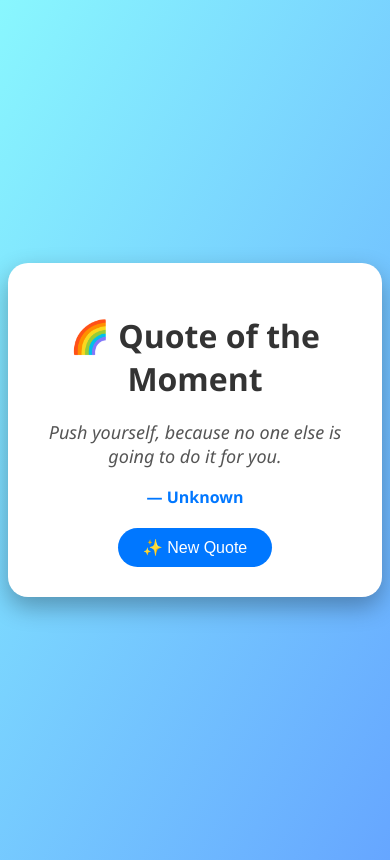
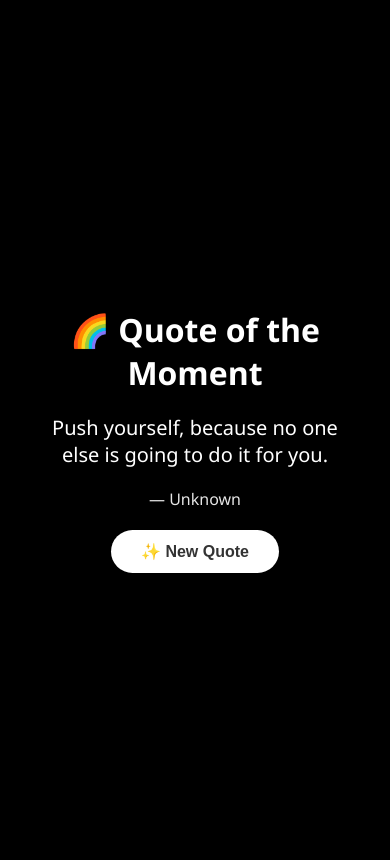
Before and after one commit to Karumeeraapoorva/CodeAlpha_RandomQuoteGenerator, a plain HTML site: page index.html in a window 390 px wide. Drawn offline with Linux system fonts and the light colour scheme.

Commit message:
Refactor styles for improved design and responsiveness

```diff
--- a/style.css
+++ b/style.css
@@ -1,53 +1,55 @@
 body {
-  background: linear-gradient(120deg, #89f7fe, #66a6ff);
   font-family: 'Segoe UI', sans-serif;
+  height: 100vh;
   display: flex;
   justify-content: center;
   align-items: center;
-  height: 100vh;
+  background: #000;
 }
 
 .container {
-  background: white;
+  width: 340px;
   padding: 30px;
-  border-radius: 20px;
+  border-radius: 25px;
   text-align: center;
-  width: 320px;
-  box-shadow: 0 10px 25px rgba(0,0,0,0.3);
+  color: white;
+  transition: background 0.6s ease;
+  box-shadow: 0 15px 30px rgba(0,0,0,0.4);
 }
 
 h1 {
-  color: #333;
   margin-bottom: 20px;
 }
 
 .quote-box {
+  font-size: 20px;
   margin-bottom: 20px;
-}
-
-#quote {
-  font-size: 18px;
-  font-style: italic;
-  color: #555;
+  animation: fade 0.6s;
 }
 
 #author {
   display: block;
-  margin-top: 10px;
-  font-weight: bold;
-  color: #0077ff;
+  margin-top: 12px;
+  font-size: 16px;
+  opacity: 0.9;
 }
 
 button {
-  background: #0077ff;
-  color: white;
+  padding: 12px 30px;
   border: none;
-  padding: 10px 25px;
+  border-radius: 30px;
+  background: white;
+  color: #333;
   font-size: 16px;
-  border-radius: 25px;
   cursor: pointer;
+  font-weight: bold;
 }
 
 button:hover {
-  background: #005fcc;
+  transform: scale(1.05);
 }
+
+@keyframes fade {
+  from { opacity: 0; }
+  to { opacity: 1; }
+}
```
